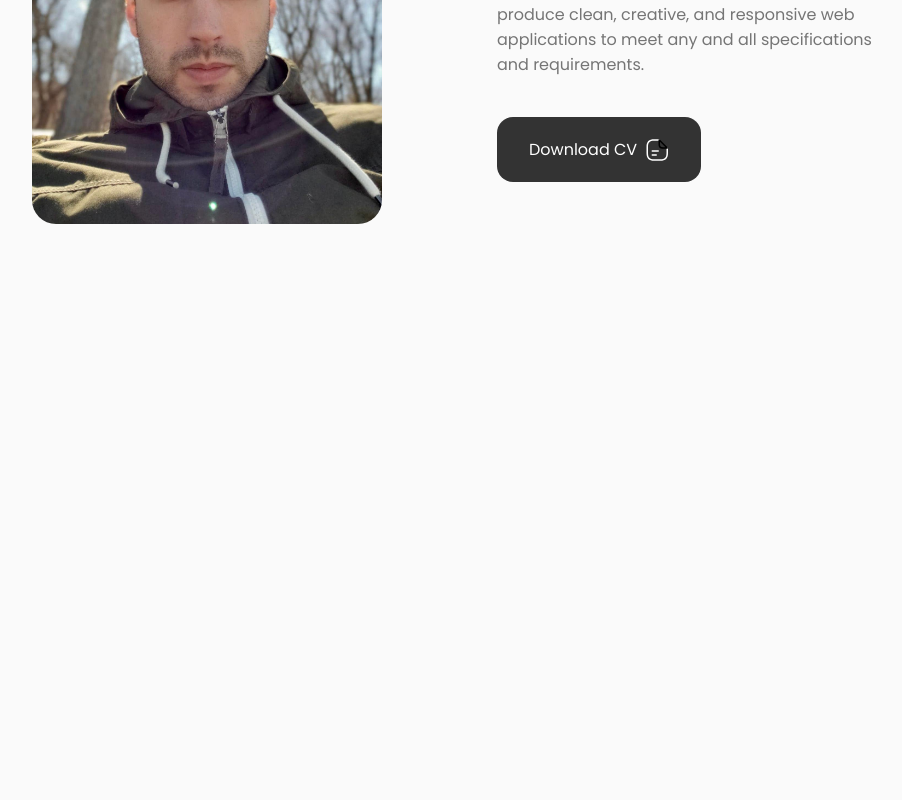
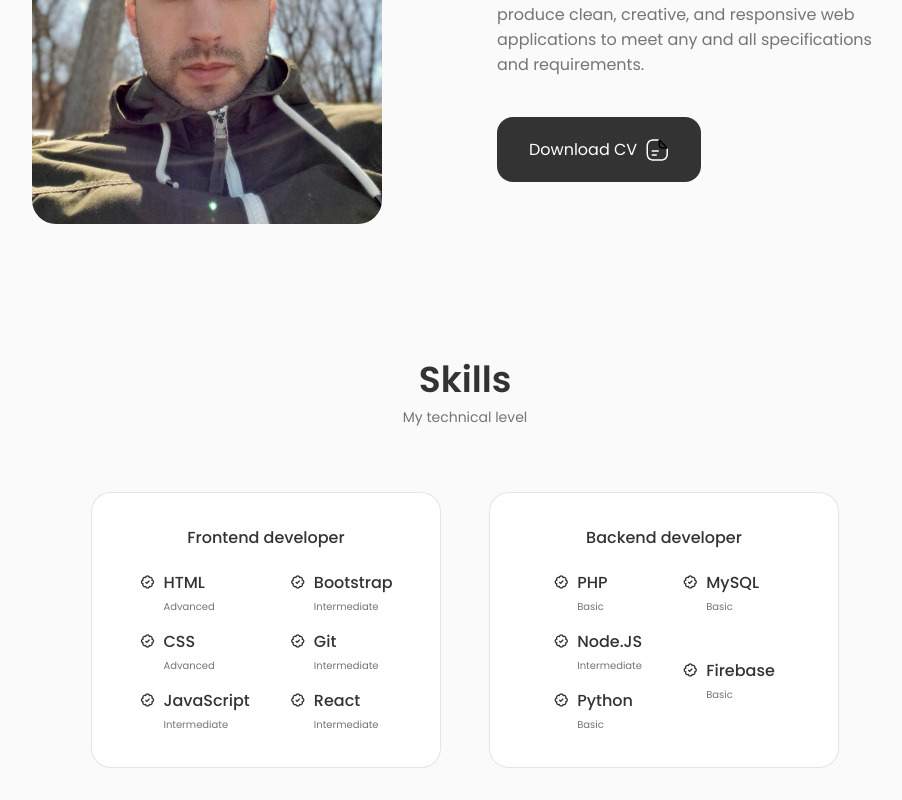
Before and after one commit to MarcelPenn/light-portfolio, a React (Create React App) app: page / in a window 1280 px wide. Shown: the part 1219-2019 px from the top of the page, without its empty margins (175-1077 px from the left). Before the commit the page ends 1475 px from the top, so only its background shows below. Built offline with nearby package versions, Linux system fonts and the light colour scheme.

Commit message:
Skills component

```diff
--- a/src/App.js
+++ b/src/App.js
@@ -2,6 +2,7 @@
 import Header from './components/header/Header';
 import Home from './components/home/Home';
 import About from './components/about/About';
+import Skills from './components/skills/Skills';
 
 
 function App() {
@@ -12,6 +13,7 @@
     <main className='main'>
       <Home />
       <About />
+      <Skills />
     </main>
     </>
   );
--- /dev/null
+++ b/src/components/skills/Backend.jsx
@@ -0,0 +1,62 @@
+import React from 'react'
+
+const Backend = () => {
+  return (
+    <div className="skills__content">
+      <h3 className="skills__title">Backend developer</h3>
+
+      <div className="skills__box">
+        <div className="skills__group">
+          <div className="skills__data">
+            <i class="bx bx-badge-check"></i>
+
+            <div>
+              <h3 className="skills__name">PHP</h3>
+              <span className="skills__level">Basic</span>
+            </div>
+          </div>
+
+          <div className="skills__data">
+            <i class="bx bx-badge-check"></i>
+
+            <div>
+              <h3 className="skills__name">Node.JS</h3>
+              <span className="skills__level">Intermediate</span>
+            </div>
+          </div>
+
+          <div className="skills__data">
+            <i class="bx bx-badge-check"></i>
+
+            <div>
+              <h3 className="skills__name">Python</h3>
+              <span className="skills__level">Basic</span>
+            </div>
+          </div>
+        </div>
+
+        <div className="skills__group">
+          <div className="skills__data">
+            <i class="bx bx-badge-check"></i>
+
+            <div>
+              <h3 className="skills__name">MySQL</h3>
+              <span className="skills__level">Basic</span>
+            </div>
+          </div>
+
+          <div className="skills__data">
+            <i class="bx bx-badge-check"></i>
+
+            <div>
+              <h3 className="skills__name">Firebase</h3>
+              <span className="skills__level">Basic</span>
+            </div>
+          </div>
+        </div>
+      </div>
+    </div>
+  )
+}
+
+export default Backend
--- /dev/null
+++ b/src/components/skills/Frontend.jsx
@@ -0,0 +1,71 @@
+import React from 'react'
+
+const Frontend = () => {
+  return (
+    <div className="skills__content">
+      <h3 className="skills__title">Frontend developer</h3>
+
+      <div className="skills__box">
+        <div className="skills__group">
+          <div className="skills__data">
+            <i class="bx bx-badge-check"></i>
+
+            <div>
+              <h3 className="skills__name">HTML</h3>
+              <span className="skills__level">Advanced</span>
+            </div>
+          </div>
+
+          <div className="skills__data">
+            <i class="bx bx-badge-check"></i>
+
+            <div>
+              <h3 className="skills__name">CSS</h3>
+              <span className="skills__level">Advanced</span>
+            </div>
+          </div>
+
+          <div className="skills__data">
+            <i class="bx bx-badge-check"></i>
+
+            <div>
+              <h3 className="skills__name">JavaScript</h3>
+              <span className="skills__level">Intermediate</span>
+            </div>
+          </div>
+        </div>
+
+        <div className="skills__group">
+          <div className="skills__data">
+            <i class="bx bx-badge-check"></i>
+
+            <div>
+              <h3 className="skills__name">Bootstrap</h3>
+              <span className="skills__level">Intermediate</span>
+            </div>
+          </div>
+
+          <div className="skills__data">
+            <i class="bx bx-badge-check"></i>
+
+            <div>
+              <h3 className="skills__name">Git</h3>
+              <span className="skills__level">Intermediate</span>
+            </div>
+          </div>
+
+          <div className="skills__data">
+            <i class="bx bx-badge-check"></i>
+
+            <div>
+              <h3 className="skills__name">React</h3>
+              <span className="skills__level">Intermediate</span>
+            </div>
+          </div>
+        </div>
+      </div>
+    </div>
+  )
+}
+
+export default Frontend
--- /dev/null
+++ b/src/components/skills/Skills.jsx
@@ -0,0 +1,20 @@
+import React from 'react';
+import "./skills.css";
+import Frontend from "./Frontend";
+import Backend from "./Backend";
+
+const Skills = () => {
+  return (
+    <section className="skills section" id="skills">
+        <h2 className="section__title">Skills</h2>
+        <span className="section__subtitle">My technical level</span>
+
+        <div className="skills__container container grid">
+            <Frontend />
+            <Backend />
+        </div>
+    </section>
+  )
+}
+
+export default Skills
--- /dev/null
+++ b/src/components/skills/skills.css
@@ -0,0 +1,79 @@
+.skills__container {
+    grid-template-columns: repeat(2, 350px);
+    column-gap: 3rem;
+    justify-content: center;
+}
+
+.skills__content {
+    background-color: var(--container-color);
+    border: 1px solid rgba(0, 0, 0, 0.1);
+    padding: 2rem 4rem;
+    border-radius: 1.25rem;
+}
+
+.skills__title {
+    font-size: var(--normal-font-size);
+    font-weight: var(--font-medium);
+    text-align: center;
+    margin-bottom: var(--mb-1-5);
+}
+
+.skills__box {
+    display: flex;
+    justify-content: center;
+    column-gap: 2.5rem;
+}
+
+.skills__group {
+    display: grid;
+    align-items: flex-start;
+    row-gap: 1rem;
+}
+
+.skills__data {
+    display: flex;
+    column-gap: 0.5rem;
+}
+
+.skills .bx-badge-check {
+    font-size: 1rem;
+    color: var(--title-color);
+}
+
+.skills__name {
+    font-size: var(--normal-font-size);
+    font-weight: var(--font-medium);
+    line-height: 18px;
+}
+
+.skills__level {
+    font-size: var(--tiny-font-size);
+}
+
+/* Breakpoints */
+@media screen and (max-width: 992px) {
+  .skills__container {
+    grid-template-columns: max-content;
+    row-gap: 2rem;
+  }
+}
+
+@media screen and (max-width: 576px) {
+    .skills__container {
+        grid-template-columns: 1fr;
+    }
+
+    .skills__content {
+        padding: 1.5rem;
+    }
+}
+
+@media screen and (max-width: 350px) {
+    .skills__box {
+        column-gap: 1.25rem;
+    }
+
+    .skills__name {
+        font-size: var(--small-font-size);
+    }
+}
```
Also changed, not shown: src/components/services/Services.jsx (added, +9 -0 lines), src/components/services/services.css (added).
